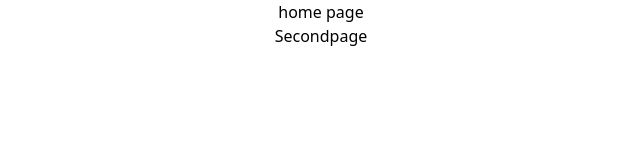
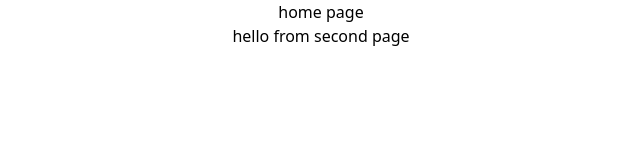
Before and after one commit to sashwathan/hostel-management, a React (Create React App) app in the folder frontend/: page /secondpage in a window 1280 px wide. Shown: the top 160 px of the page, without its empty margins (319-959 px from the left). Built offline with nearby package versions, Linux system fonts and the light colour scheme.

Commit message:
second page alter

```diff
--- a/frontend/src/components/Secondpage.js
+++ b/frontend/src/components/Secondpage.js
@@ -2,7 +2,9 @@ import React from 'react'
 
 const Secondpage = () => {
   return (
-    <div>Secondpage</div>
+    <div>
+        hello from second page
+    </div>
   )
 }
 
```
